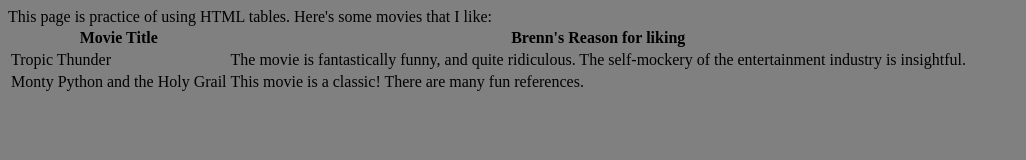
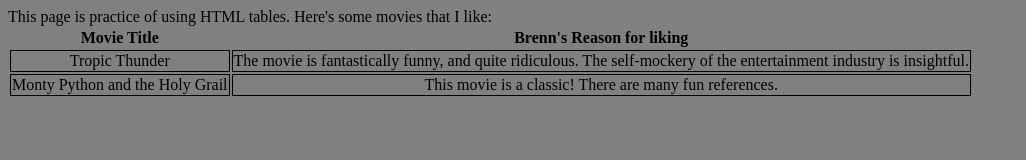
Before and after one commit to bkucey/bkucey.github.io, a plain HTML site: page basic-html/good-movies.html in a window 1280 px wide. Shown: the whole page, without its empty margins (0-1026 px from the left). Drawn offline with Linux system fonts and the light colour scheme.

Commit message:
center and border the table elements

```diff
--- a/css/styles.css
+++ b/css/styles.css
@@ -9,3 +9,12 @@ h1{
 td:hover {
     background-color:gold;
 }
+
+td{
+     /* Centering things article from w3c
+    https://www.w3.org/Style/Examples/007/center.en.html
+    */
+
+    text-align:center;
+    border:1px solid;
+}
```
